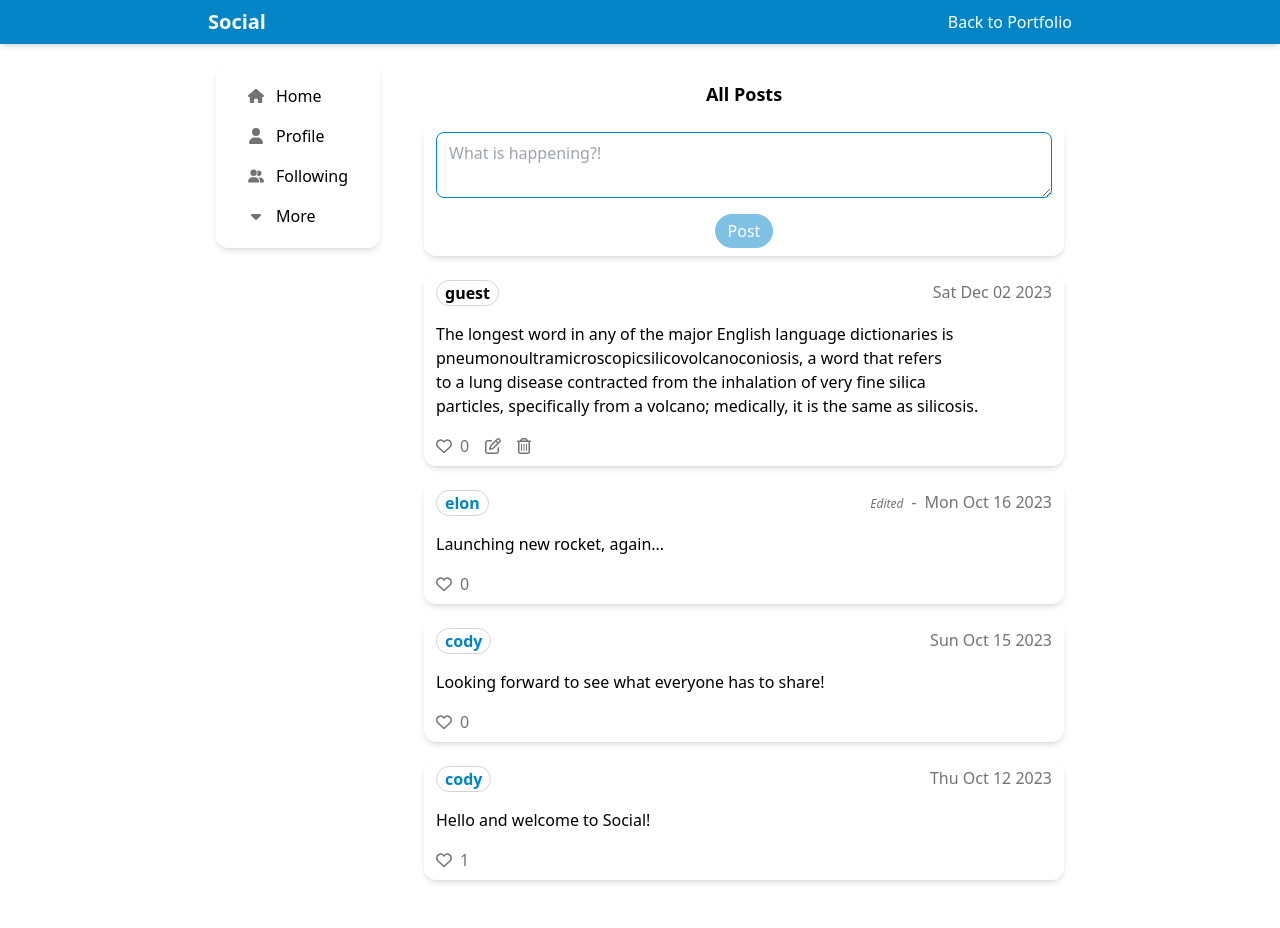
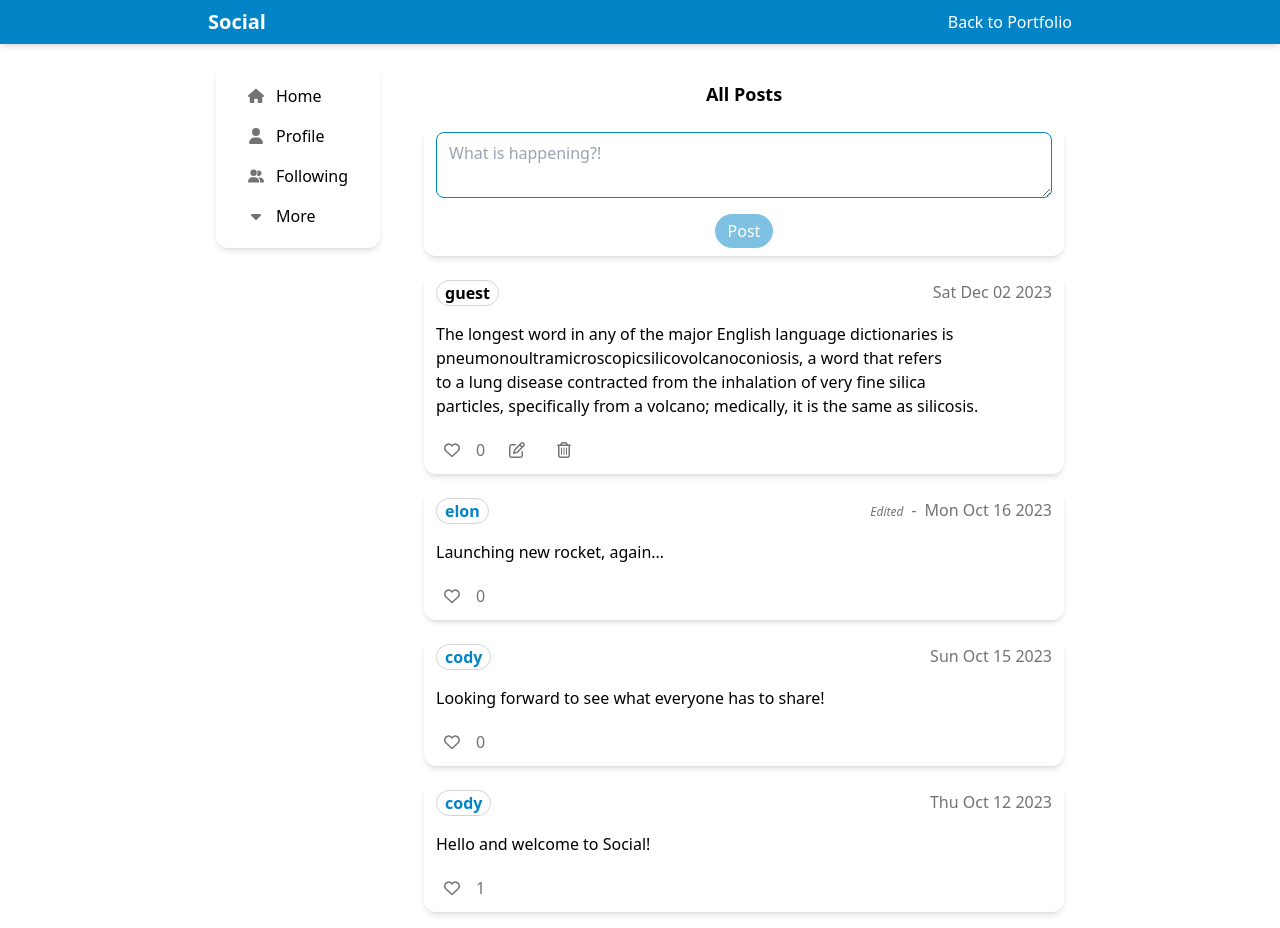
Before and after one commit to Cody06/Portfolio, a Next.js app: page /social in a window 1280 px wide. Before the commit the page ends 896 px from the top, so only its background shows below. Built offline with nearby package versions, Linux system fonts and the light colour scheme.

Commit message:
Refactor PostFooter

```diff
--- a/src/components/projects/Social/PostContainer/PostFooter.tsx
+++ b/src/components/projects/Social/PostContainer/PostFooter.tsx
@@ -2,6 +2,7 @@ import { FontAwesomeIcon } from '@fortawesome/react-fontawesome';
 import { faHeart, faTrashCan, faPenToSquare } from '@fortawesome/free-regular-svg-icons';
 import { FooterProps } from './types';
 import useStore from '../Store';
+import { iconBgHover } from '@/components/ui/tailwindStyles';
 
 export default function PostFooter({
     isPostCreator,
@@ -10,30 +11,35 @@ export default function PostFooter({
     setIsEditingPost,
 }: FooterProps) {
     const { setIsDeletePostModalOpen, toggleLike } = useStore();
+    const commonStyle = `rounded-full px-2 py-1 ${iconBgHover}`;
+
     return (
-        <div className="space-x-4 text-neutral-500">
-            <button
-                className="space-x-2 hover:text-red"
-                title="Like"
-                onClick={() => toggleLike(postId)}
-            >
-                <FontAwesomeIcon icon={faHeart} />
+        <section className="flex gap-x-4 text-neutral-500">
+            <div className="flex items-center gap-x-2">
+                <button className={commonStyle} title="Like" onClick={() => toggleLike(postId)}>
+                    <FontAwesomeIcon icon={faHeart} />
+                </button>
                 <span>{numOfLikes}</span>
-            </button>
+            </div>
             {isPostCreator && (
                 <>
-                    <button className="hover:text-sky-900" onClick={() => setIsEditingPost(true)}>
+                    <button
+                        className={commonStyle}
+                        title="Edit"
+                        onClick={() => setIsEditingPost(true)}
+                    >
                         <FontAwesomeIcon icon={faPenToSquare} />
                     </button>
 
                     <button
-                        className="hover:text-sky-900"
+                        className={commonStyle}
+                        title="Delete"
                         onClick={() => setIsDeletePostModalOpen(true, postId)}
                     >
                         <FontAwesomeIcon icon={faTrashCan} />
                     </button>
                 </>
             )}
-        </div>
+        </section>
     );
 }
```
